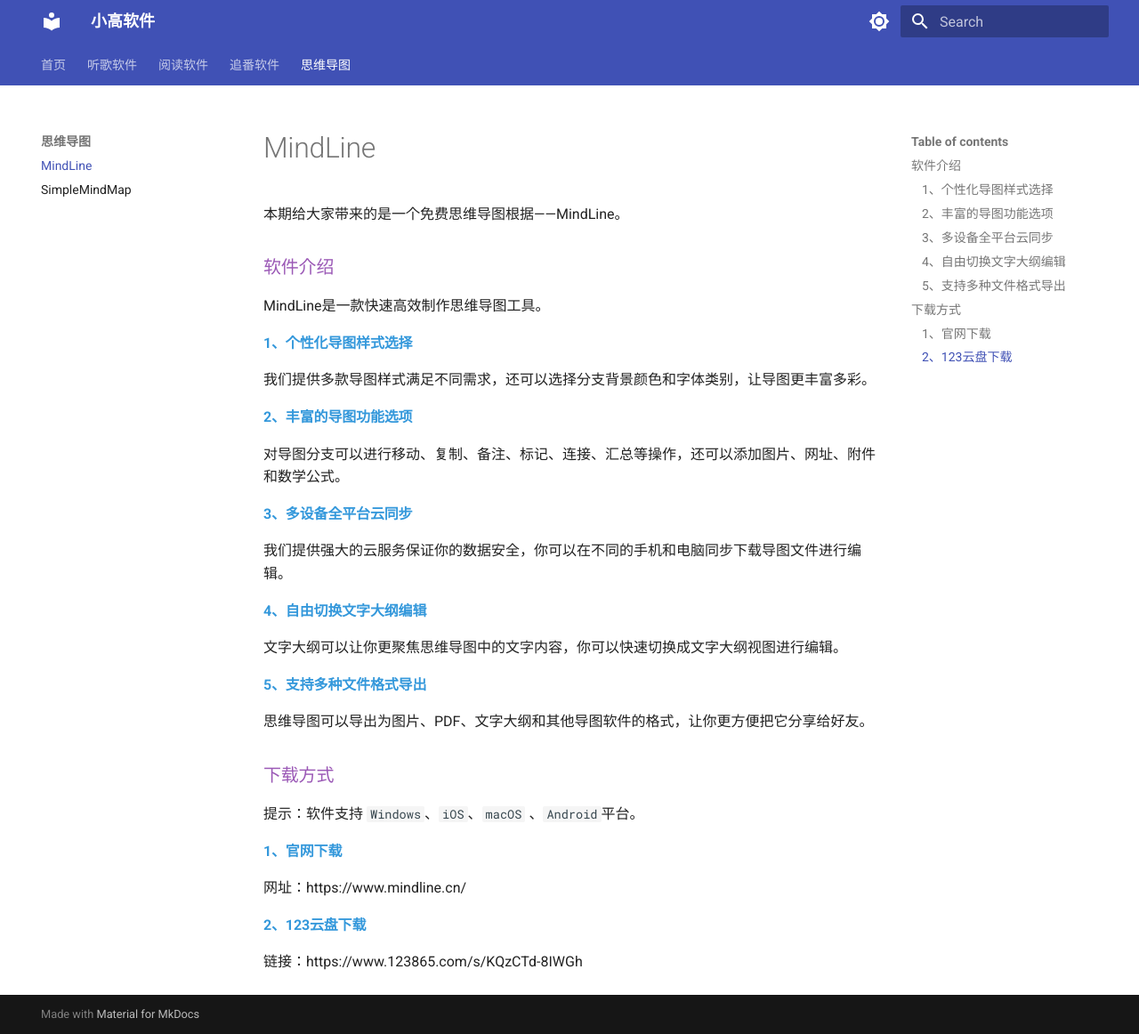
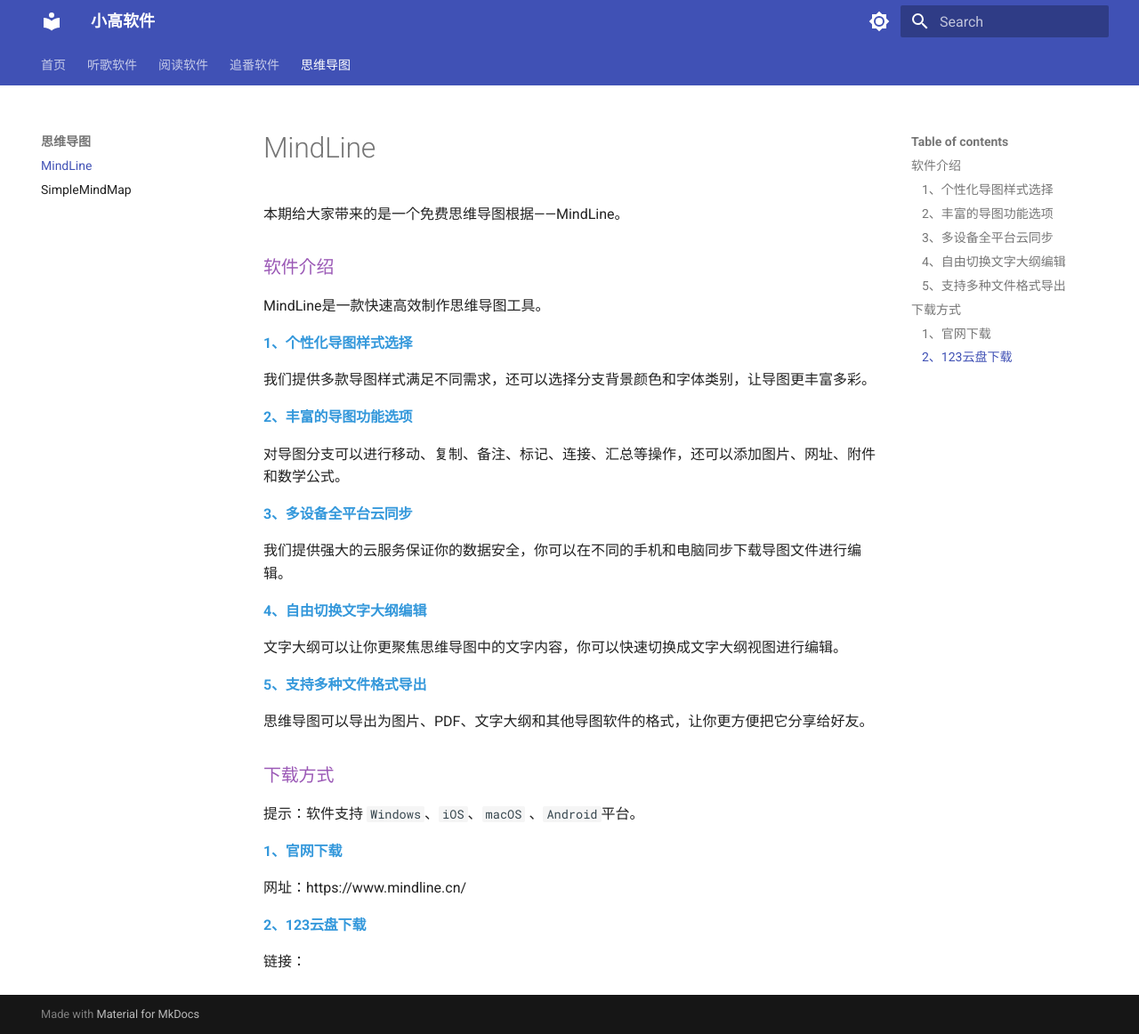
Before and after one commit to AstridGao/MkDocs, an MkDocs documentation site: the page built from docs/MindMap/MindLine.md, in a window 1280 px wide and 1162 px high. Shown: the whole window at 89% size. Built offline with MkDocs 1.6.1 and Material for MkDocs 9.7.7, drawn with Linux system fonts in a browser that asks for light colours; some of the changed lines change nothing that is shown.

Commit message:
修改一下mindline的123云盘下载链接

```diff
--- a/docs/MindMap/MindLine.md
+++ b/docs/MindMap/MindLine.md
@@ -34,4 +34,4 @@
 
 #### <font color="#3498db">2、123云盘下载</font>
 
-链接：https://www.123865.com/s/KQzCTd-8IWGh
+链接：
```
